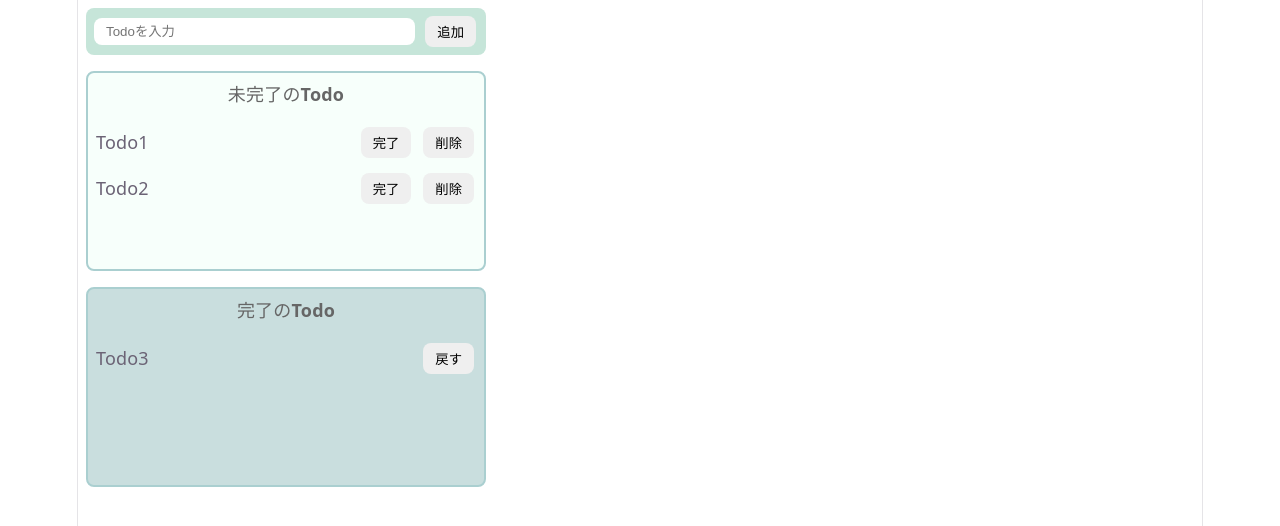
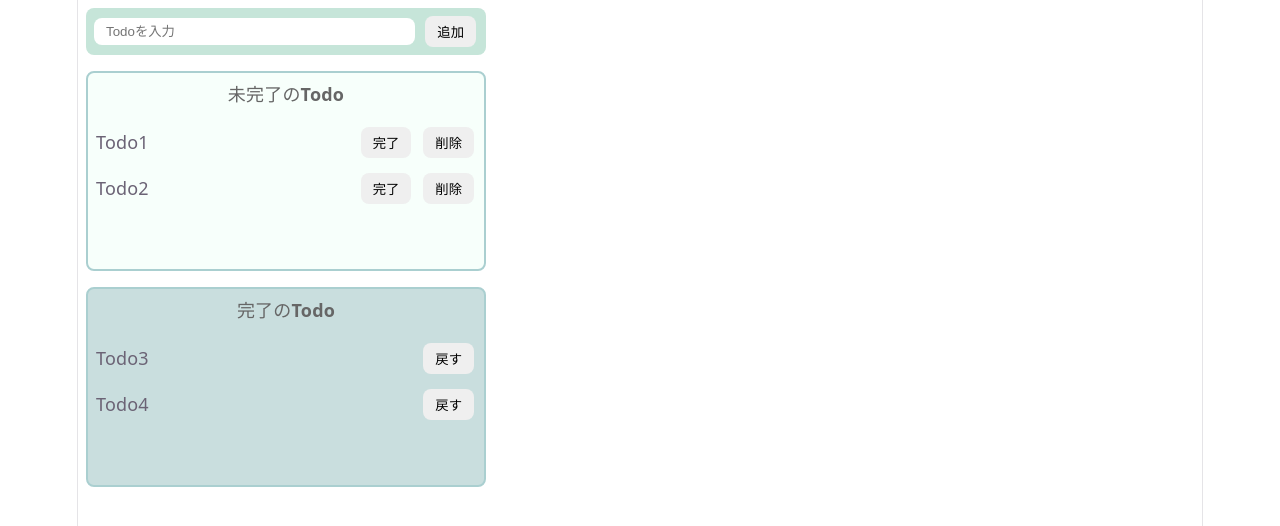
Before and after one commit to miya679/React_JavaScript_test, a React (Vite) app: page / in a window 1280 px wide. Shown: the top 526 px of the page. Built offline with nearby package versions, Linux system fonts and the light colour scheme.

Commit message:
Reactベースのマークアップ(Todo,jsx)

```diff
--- a/src/Todo.jsx
+++ b/src/Todo.jsx
@@ -5,6 +5,8 @@
 import './Todo.css'
 
 export const Todo = () => {
+  const [incompleteTodos, setIncompleteTodos] = useState(["Todo1", "Todo2"]);
+  const [completeTodos, setCompleteTodos] = useState(["Todo3", "Todo4"]);
   return (
     <>
       <div className="input_area">
@@ -14,31 +16,33 @@
       <div className="incomplete_area">
         <p className="title">未完了のTodo</p>
         <ul>
-          <li>
+          {incompleteTodos.map((todo) => {
+            return (
+              <li key={todo}>
                 <div className="list_row">
-              <p className="todo_item">Todo1</p>
+                  <p className="todo_item">{todo}</p>
                   <button>完了</button>
                   <button>削除</button>
                 </div>
               </li>
-          <li>
-            <div className="list_row">
-              <p className="todo_item">Todo2</p>
-              <button>完了</button>
-              <button>削除</button>
-            </div>
-          </li>
+            )
+          })}
         </ul>
       </div>
       <div className="complete_area">
         <p className="title">完了のTodo</p>
         <ul>
-          <li>
+          {completeTodos.map((todo) => {
+            return (
+              <li key={todo}>
                 <div className="list_row">
-              <p className="todo_item">Todo3</p>
+                  <p className="todo_item">{todo}</p>
                   <button>戻す</button>
                 </div>
               </li>
+            )
+          })}
+
         </ul>
       </div>
     </>
```
Lines whose indentation alone changed are shown as unchanged.
